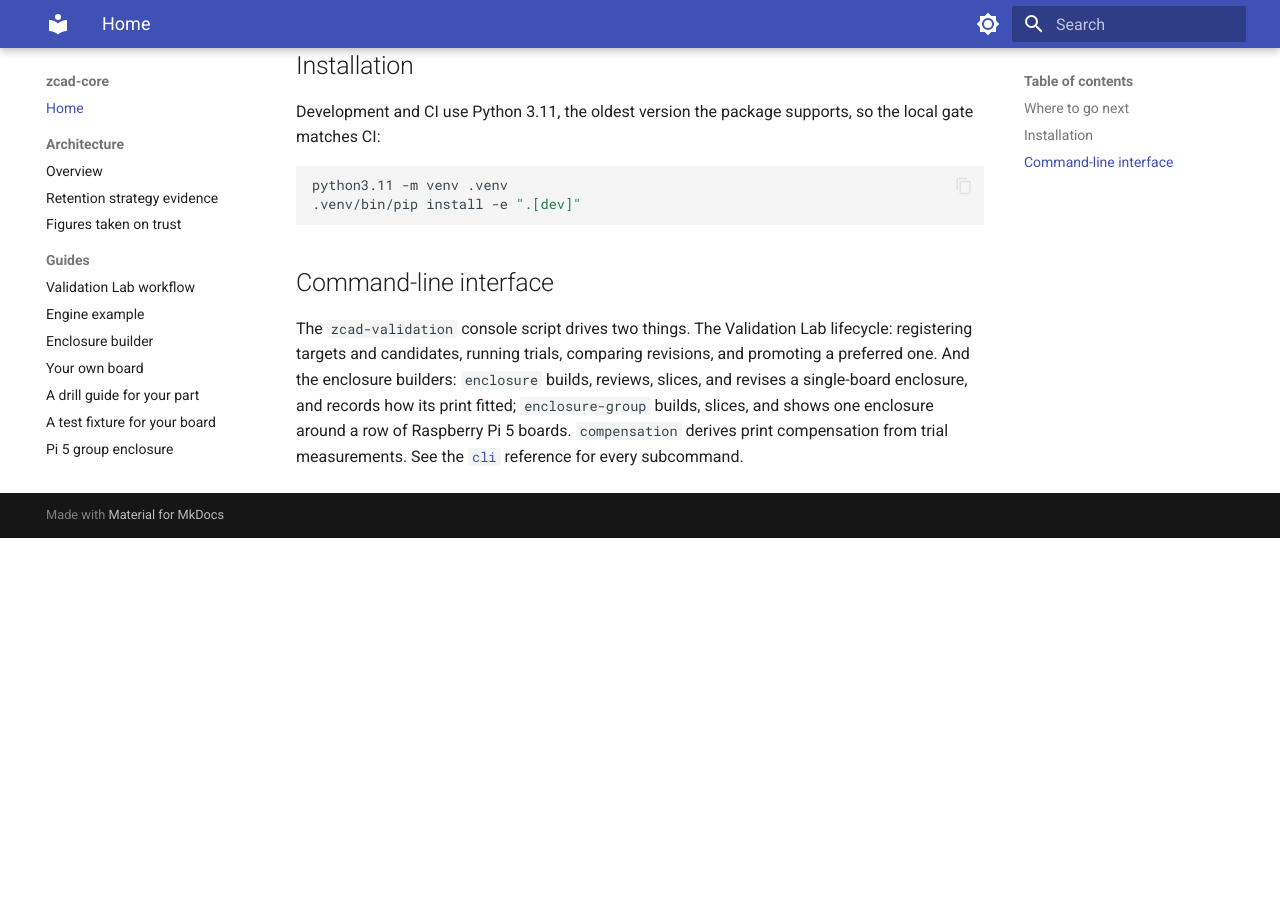
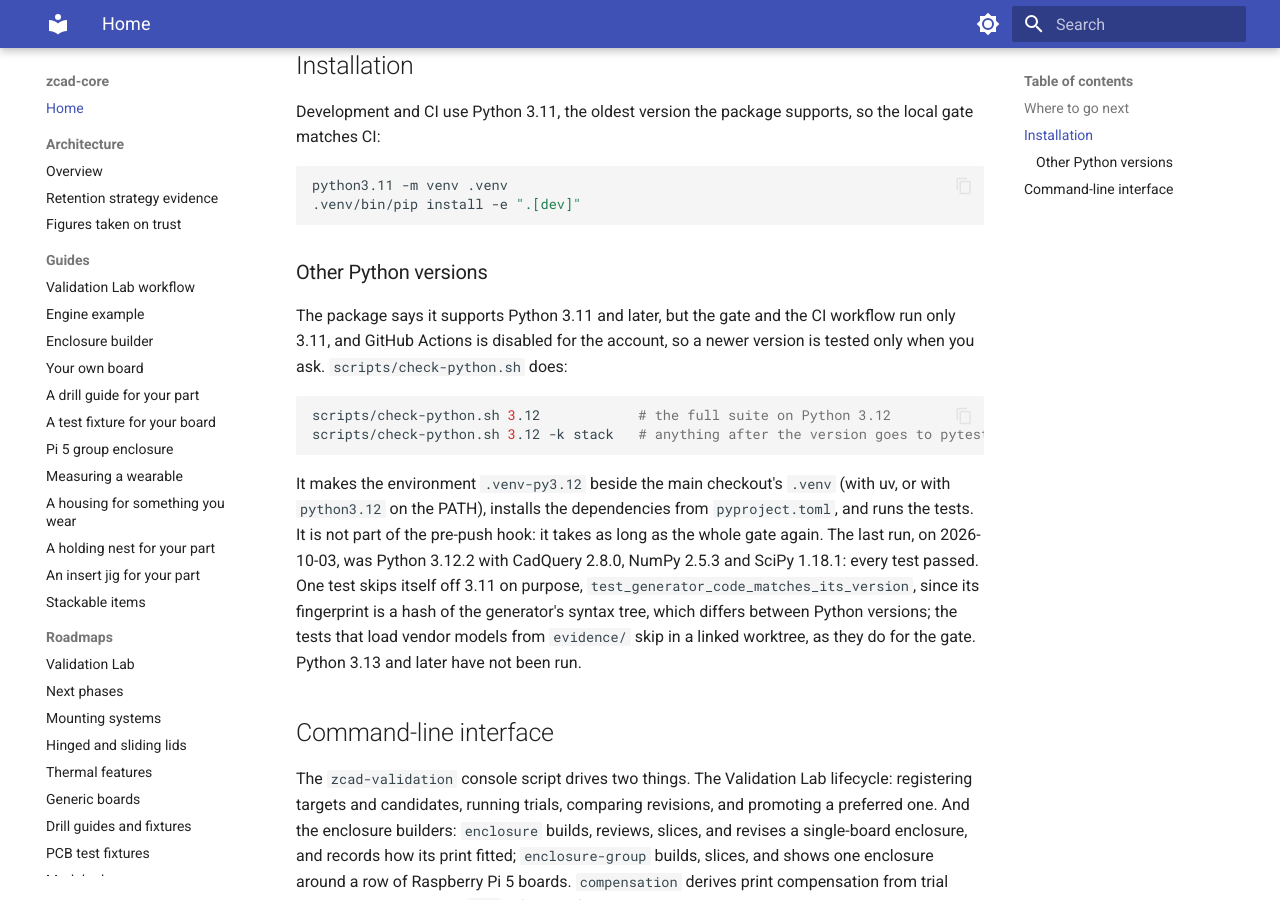
Before and after one commit to zacharymplace/zcad-core, an MkDocs documentation site: the page built from docs/index.md, in a window 1280 px wide and 900 px high, scrolled down 1138 px. Built offline with MkDocs 1.6.1 and Material for MkDocs 9.7.7, drawn with Linux system fonts in a browser that asks for light colours; before the commit the page ends 1676 px from its top, so only the background shows below that.

Commit message:
Add a local check of the suite on another Python version (#112)
GitHub Actions is disabled for the account, so a version beyond 3.11 was never
tested. scripts/check-python.sh VERSION makes .venv-py<version> beside the main
checkout's .venv (with uv, or python<version> on the PATH), installs the
dependencies from pyproject.toml and runs the full suite. It is not in the
pre-push hook, since it would double the gate's time. A first run on Python
3.12.2 passed everything but one test that skips itself off 3.11 by design
(its fingerprint hashes the syntax tree, which differs between versions).

Co-authored-by: Claude Sonnet 5.5 <noreply@anthropic.com>

````diff
--- a/docs/index.md
+++ b/docs/index.md
@@ -51,6 +51,28 @@ python3.11 -m venv .venv
 .venv/bin/pip install -e ".[dev]"
 ```
 
+### Other Python versions
+
+The package says it supports Python 3.11 and later, but the gate and the CI
+workflow run only 3.11, and GitHub Actions is disabled for the account, so a
+newer version is tested only when you ask. `scripts/check-python.sh` does:
+
+```bash
+scripts/check-python.sh 3.12            # the full suite on Python 3.12
+scripts/check-python.sh 3.12 -k stack   # anything after the version goes to pytest
+```
+
+It makes the environment `.venv-py3.12` beside the main checkout's `.venv`
+(with uv, or with `python3.12` on the PATH), installs the dependencies from
+`pyproject.toml`, and runs the tests. It is not part of the pre-push hook: it
+takes as long as the whole gate again. The last run, on 2026-10-03, was Python
+3.12.2 with CadQuery 2.8.0, NumPy 2.5.3 and SciPy 1.18.1: every test passed. One
+test skips itself off 3.11 on purpose, `test_generator_code_matches_its_version`,
+since its fingerprint is a hash of the generator's syntax tree, which differs
+between Python versions; the tests that load vendor models from `evidence/` skip
+in a linked worktree, as they do for the gate. Python 3.13 and later have not
+been run.
+
 ## Command-line interface
 
 The `zcad-validation` console script drives two things. The Validation Lab
````
Also changed, not shown: 2 other files.
